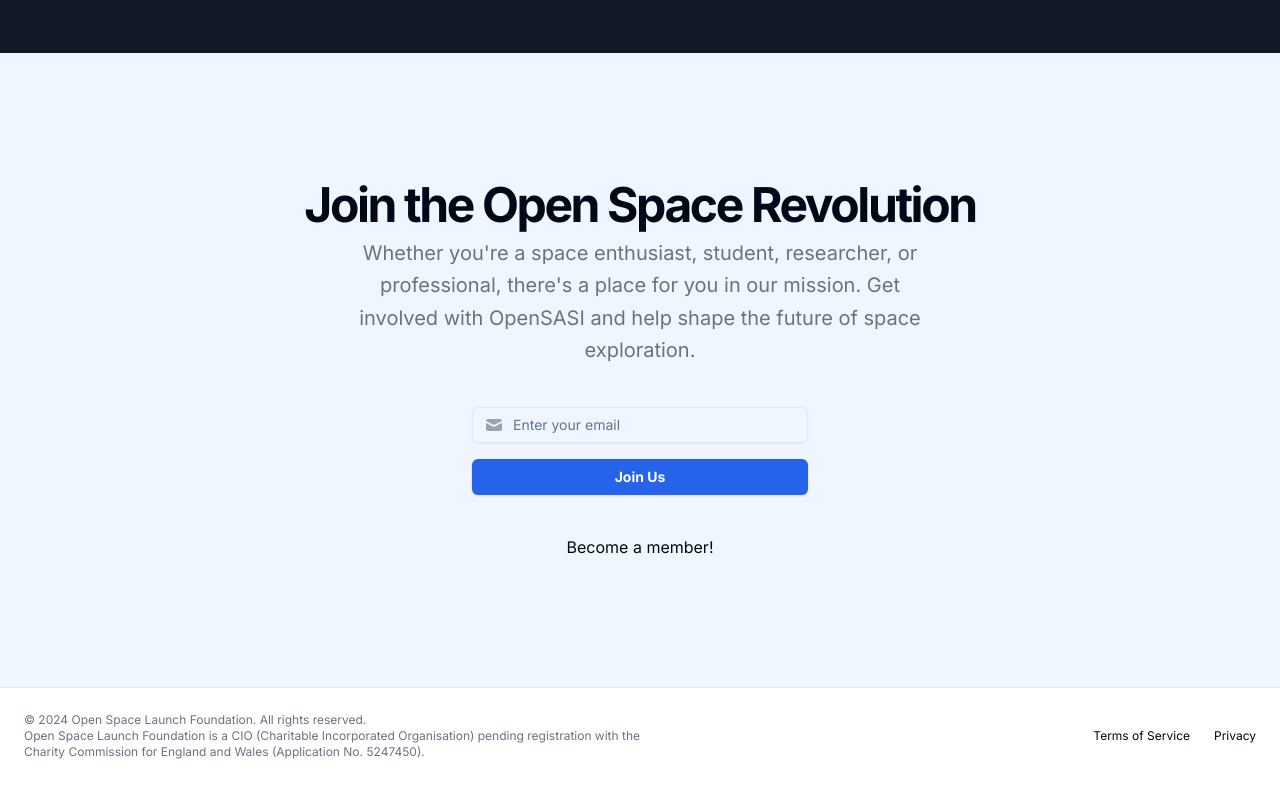
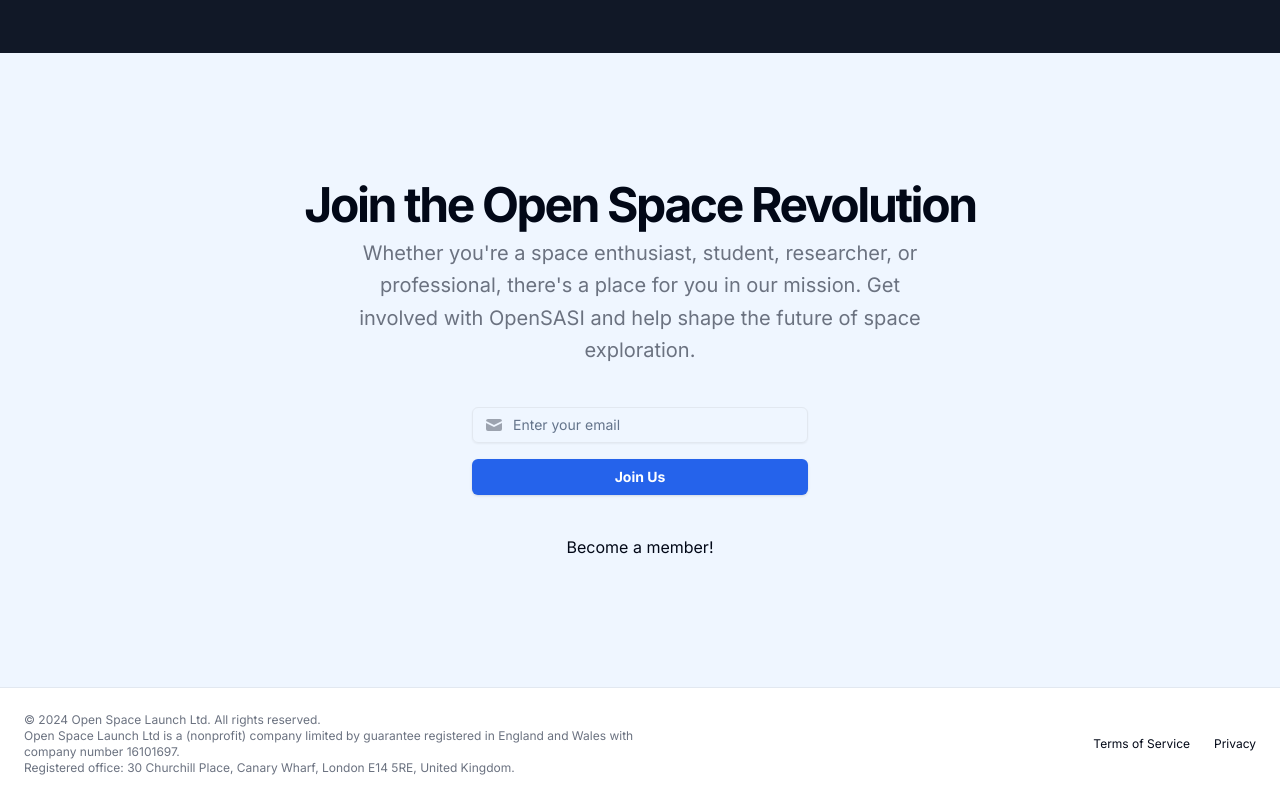
Before and after one commit to openspacelaunch/osl-org-web, a Next.js app: page / in a window 1280 px wide. Shown: the part 3700-4500 px from the top of the page. Built offline with nearby package versions, Linux system fonts and the light colour scheme.

Commit message:
change to organization to open space launch ltd

```diff
--- a/app/api/submit-email/route.ts
+++ b/app/api/submit-email/route.ts
@@ -39,10 +39,10 @@
     const message: EmailMessage = {
       senderAddress: 'DoNotReply@openspacelaunch.org',
       content: {
-        subject: 'Welcome to the Open Space Launch Foundation Community! 🚀',
+        subject: 'Welcome to the Open Space Launch Community! 🚀',
         plainText: `Dear Space Revolutionary,
 
-Thank you for signing up for the Open Space Launch Foundation (OSLF) newsletter! We’re thrilled to have you join us on this exciting journey to democratize space exploration.
+Thank you for signing up for the Open Space Launch newsletter! We’re thrilled to have you join us on this exciting journey to democratize space exploration.
 
 By subscribing, you’ll be among the first to hear about our latest projects, open-source tools, upcoming events, and opportunities to get involved. Whether you’re a seasoned space enthusiast, a budding scientist, or just curious about the cosmos, there’s something here for everyone!
 
@@ -57,7 +57,7 @@
 
 Warm regards,
 Daniel Sim
-Founder, Open Space Launch Foundation`,
+Founder, Open Space Launch`,
       },
       recipients: {
         to: [
--- a/app/layout.tsx
+++ b/app/layout.tsx
@@ -8,7 +8,7 @@
 const inter = Inter({ subsets: ["latin"] });
 
 export const metadata: Metadata = {
-  title: "Open Space Launch Foundation",
+  title: "Open Space Launch",
   description: "Democratizing Space Launch Technology",
 };
 
--- a/components/about-page.tsx
+++ b/components/about-page.tsx
@@ -27,7 +27,7 @@
           <div className="flex flex-col items-center space-y-4 text-center">
             <div className="space-y-2">
               <h1 className="text-3xl font-bold tracking-tighter sm:text-4xl md:text-5xl lg:text-6xl/none">
-                About Open Space Launch Foundation
+                About Open Space Launch
               </h1>
               <p className="mx-auto max-w-[700px] text-gray-300 md:text-xl">
                 Democratizing space exploration through open-source technology
@@ -190,7 +190,7 @@
         <div className="container px-4 md:px-6">
           <div className="grid gap-6 lg:grid-cols-[1fr_400px] lg:gap-12 xl:grid-cols-[1fr_600px]">
             <Image
-              alt="Founder of Open Space Launch Foundation"
+              alt="Founder of Open Space Launch"
               className="mx-auto aspect-video overflow-hidden rounded-xl object-contain sm:w-full lg:order-last h-auto"
               height="310"
               src="/oslf-look-at-stars.png?height=310&width=550"
@@ -206,8 +206,8 @@
                   Today, I recognise that democratising access to space is a
                   monumental challenge that may take a lifetime or more to
                   achieve fully. Yet, with unwavering dedication, I founded the
-                  Open Space Launch Foundation to make that dream a reality for
-                  everyone, not just powerful nations and billionaires.
+                  Open Space Launch to make that dream a reality for everyone,
+                  not just powerful nations and billionaires.
                 </p>
                 <p id="founder-word-continued">
                   Leveraging my background in Simulation Engineering, AI, and
@@ -270,16 +270,16 @@
           </h2>
           <div className="flex flex-col items-center space-y-4">
             <Image
-              alt="Open Space Launch Foundation Structure"
+              alt="Open Space Launch Structure"
               className="w-full max-w-3xl h-auto rounded-xl shadow-lg"
               height="600"
               src="/oslf-structure-simple.png"
               width="800"
             />
             <p className="text-center text-gray-500 mt-4">
-              The Open Space Launch Foundation is structured to maximize
-              collaboration, innovation, and transparency in our mission to
-              democratize space exploration.
+              Open Space Launch is structured to maximize collaboration,
+              innovation, and transparency in our mission to democratize space
+              exploration.
             </p>
           </div>
         </div>
--- a/components/footer.tsx
+++ b/components/footer.tsx
@@ -6,11 +6,13 @@
   return (
     <footer className="flex flex-col gap-2 sm:flex-row py-6 w-full shrink-0 items-center px-4 md:px-6 border-t">
       <p className="text-xs text-gray-500 sm:w-1/2">
-        © 2024 Open Space Launch Foundation. All rights reserved.
+        © 2024 Open Space Launch Ltd. All rights reserved.
         <br />
-        Open Space Launch Foundation is a CIO (Charitable Incorporated
-        Organisation) pending registration with the Charity Commission for
-        England and Wales (Application No. 5247450).
+        Open Space Launch Ltd is a (nonprofit) company limited by guarantee
+        registered in England and Wales with company number 16101697.
+        <br />
+        Registered office: 30 Churchill Place, Canary Wharf, London E14 5RE,
+        United Kingdom.
       </p>
       <nav className="sm:ml-auto flex gap-4 sm:gap-6">
         <Link
```
